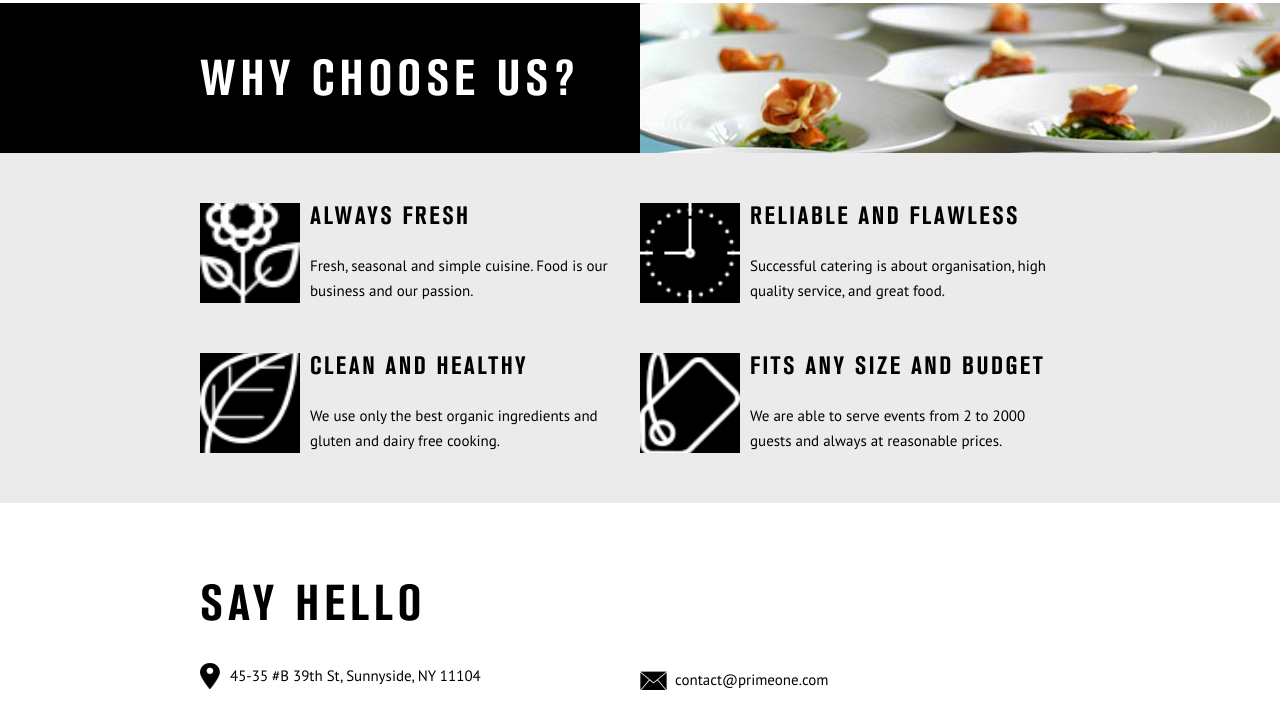
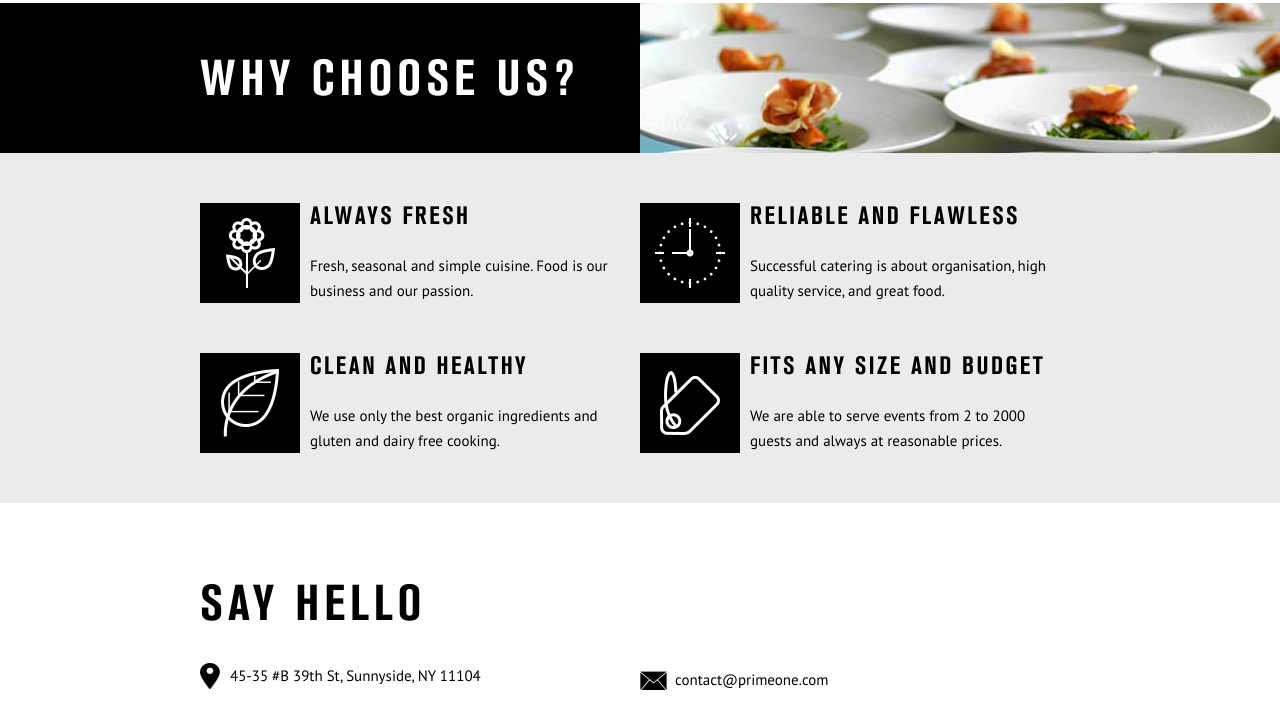
Before and after one commit to Sfektor/PrimeOne, a plain HTML site: page index.html in a window 1280 px wide. Shown: the part 1313-2034 px from the top of the page. Drawn offline with nearby package versions, Linux system fonts and the light colour scheme.

Commit message:
Update index.html

```diff
--- a/index.html
+++ b/index.html
@@ -5,7 +5,8 @@
 	<meta http-equiv="X-UA-Compatible" content="IE=edge">
 	<meta name="viewport" content="width=device-width, initial-scale=1.0, maximum-scale=1.0, user-scalable=0">
 	<link rel="stylesheet" href="css/style.css">
-	<title>MyFifthProject</title>
+	<title>FirstWebsiteInPortfolio
+</title>
 </head>
 <body>
 	<div class="wrapper">
@@ -168,7 +169,7 @@
 						<div class="container">
 							<div class="main-advantage__body">
 								<div class="main-advantage__items items-main-advantage">
-									<div class="items-main-advantage__icon _ibg">
+									<div class="items-main-advantage__icon">
 										<img src="img/advantage/01.png" alt="">
 									</div>
 									<div class="items-main-advantage__block-text advantage-block-text">
@@ -181,7 +182,7 @@
 									</div>
 								</div>
 								<div class="main-advantage__items items-main-advantage">
-									<div class="items-main-advantage__icon _ibg">
+									<div class="items-main-advantage__icon">
 										<img src="img/advantage/02.png" alt="">
 									</div>
 									<div class="items-main-advantage__block-text advantage-block-text">
@@ -194,7 +195,7 @@
 									</div>
 								</div>
 								<div class="main-advantage__items items-main-advantage">
-									<div class="items-main-advantage__icon _ibg">
+									<div class="items-main-advantage__icon">
 										<img src="img/advantage/03.png" alt="">
 									</div>
 									<div class="items-main-advantage__block-text advantage-block-text">
@@ -207,7 +208,7 @@
 									</div>
 								</div>
 								<div class="main-advantage__items items-main-advantage">
-									<div class="items-main-advantage__icon _ibg">
+									<div class="items-main-advantage__icon">
 										<img src="img/advantage/04.png" alt="">
 									</div>
 									<div class="items-main-advantage__block-text advantage-block-text">
```
